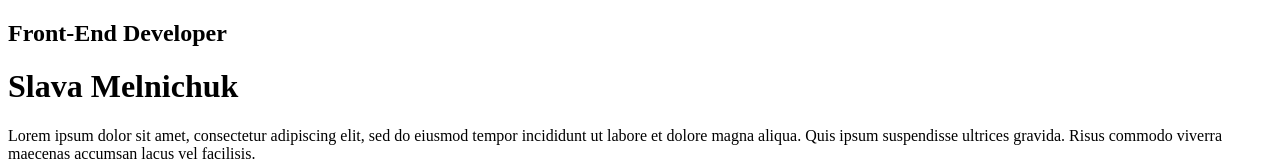
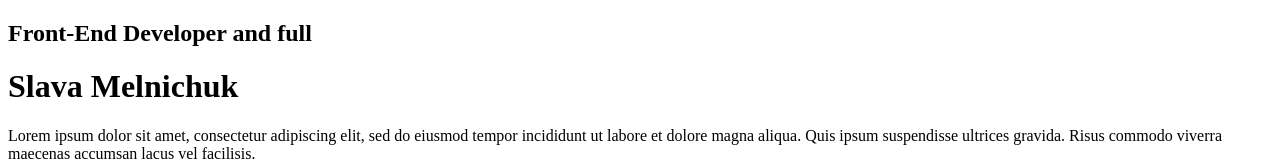
Before and after one commit to Slava-Melnychuk/go-it-test, a plain HTML site: page index.html in a window 1280 px wide. Shown: the top 161 px of the page. Drawn offline with Linux system fonts and the light colour scheme.

Commit message:
Update index.html
add full

```diff
--- a/index.html
+++ b/index.html
@@ -14,7 +14,7 @@
         <div>
             <!-- about user -->
             <div>
-                <h2>Front-End Developer</h2>
+                <h2>Front-End Developer and full</h2>
 
                 <h1>Slava Melnichuk</h1>
 
```
